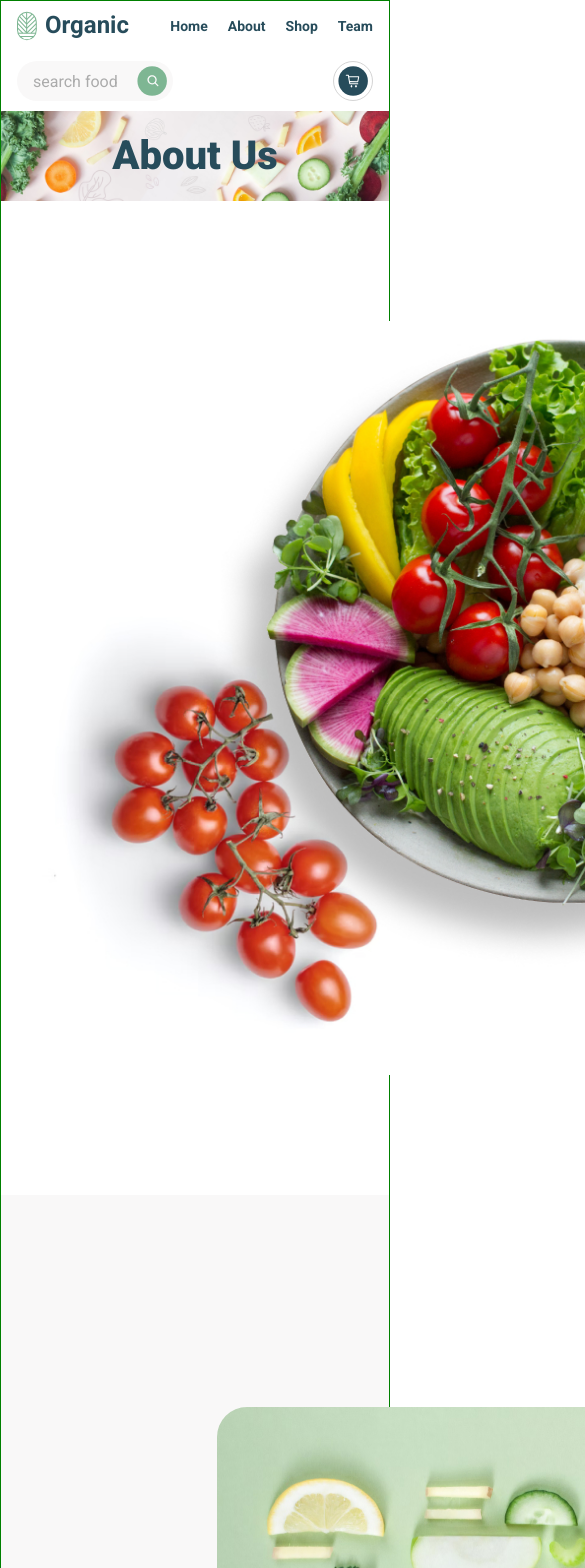
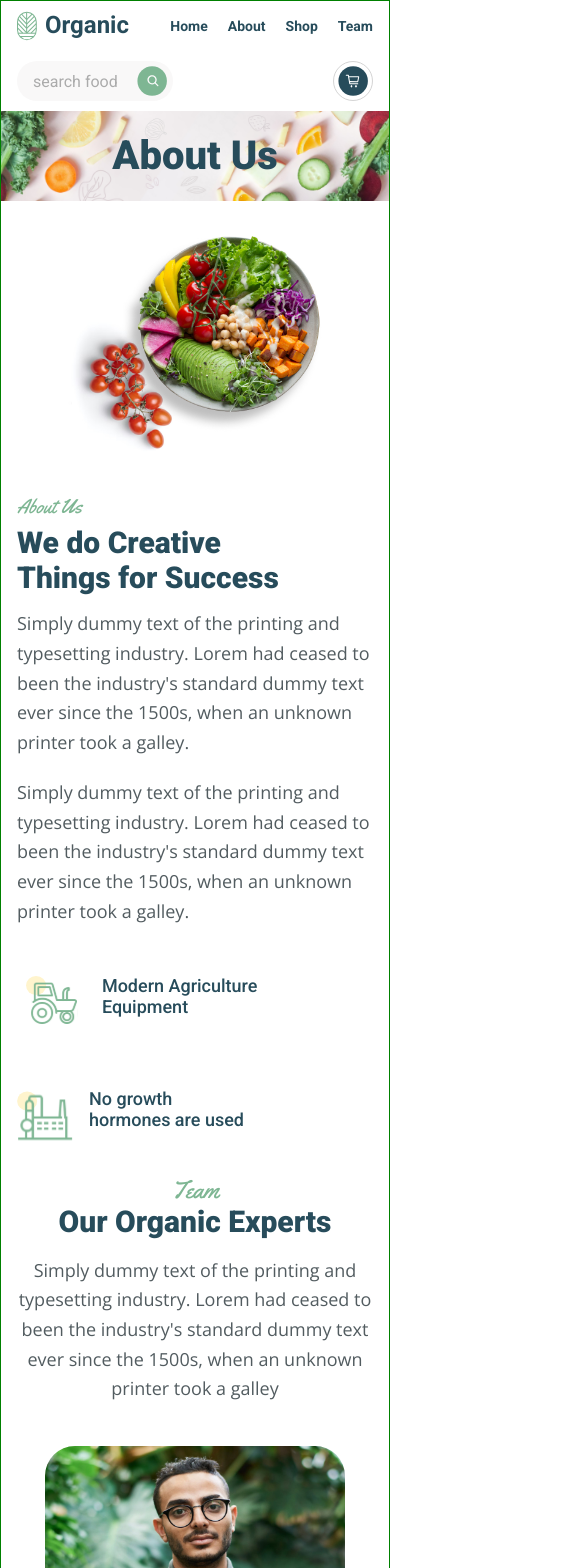
Before and after one commit to Vlad32032/organic-food, a React (Create React App) app: page /organic-food/about in a window 390 px wide. Shown: the top 1568 px of the page, 585 px wide, since content can reach past the window. Built offline with nearby package versions, Linux system fonts and the light colour scheme.

Commit message:
added adaptive for AboutUsBlock

```diff
--- a/src/components/Main/AboutUsBlocks/AboutUsBlock/AboutUsBlock.module.scss
+++ b/src/components/Main/AboutUsBlocks/AboutUsBlock/AboutUsBlock.module.scss
@@ -7,14 +7,34 @@
 
     width: 1600px;
 
+    @media (max-width: 1600px) {
+        justify-content: center;
+        flex-wrap: wrap;
+
+        width: 100%;
+        margin: 30px auto;
+    }
+
     &:hover img {
         transform: rotate(10deg) scale(1.05);
+
+        @media (max-width: 1800px) {
+            transform: scale(1.02);
+        }
     }
 
     img {
         width: 900px;
 
         transition: transform ease-in 800ms;
+
+        @media (max-width: 1000px) {
+            width: 500px;
+
+            @media (max-width: 550px) {
+                width: 280px;
+            }
+        }
     }
 
     .wrapper {
@@ -24,6 +44,11 @@
         width: 675px;
         margin-top: 80px;
 
+        @media (max-width: 1600px) {
+            padding: 0 16px;
+            margin-top: 30px;
+        }
+
         h2 {
             margin-bottom: 8px;
 
@@ -31,6 +56,10 @@
             font-weight: 400;
             font-size: 36px;
             color: $third-text-color;
+
+            @media (max-width: 550px) {
+                font-size: 20px;
+            }
         }
 
         h3 {
@@ -38,6 +67,10 @@
 
             font-weight: 800;
             font-size: 50px;
+
+            @media (max-width: 550px) {
+                font-size: 30px;
+            }
         }
 
         .description {
@@ -50,11 +83,19 @@
             font-weight: 400;
             font-size: 18px;
             line-height: 165%;
+
+            @media (max-width: 550px) {
+                font-size: 14px;
+            }
         }
 
         .points {
             display: flex;
             gap: 65px;
+
+            @media (max-width: 750px) {
+                flex-wrap: wrap;
+            }
 
             div {
                 display: flex;
@@ -64,6 +105,10 @@
 
                 font-weight: 500;
                 font-size: 25px;
+
+                @media (max-width: 550px) {
+                    font-size: 18px;
+                }
             }
         }
     }
--- a/src/pages/mainPages/AboutUsPage/AboutUsPage.tsx
+++ b/src/pages/mainPages/AboutUsPage/AboutUsPage.tsx
@@ -10,7 +10,7 @@ const AboutUsPage: FC = () => {
         <main>
             <BannerBlock title='About Us'/>
             <AboutUsBlock />
-            <WhyChooseUsBlock />
+            {/* <WhyChooseUsBlock /> */}
             <TeamBlock />
         </main>
     );
```
